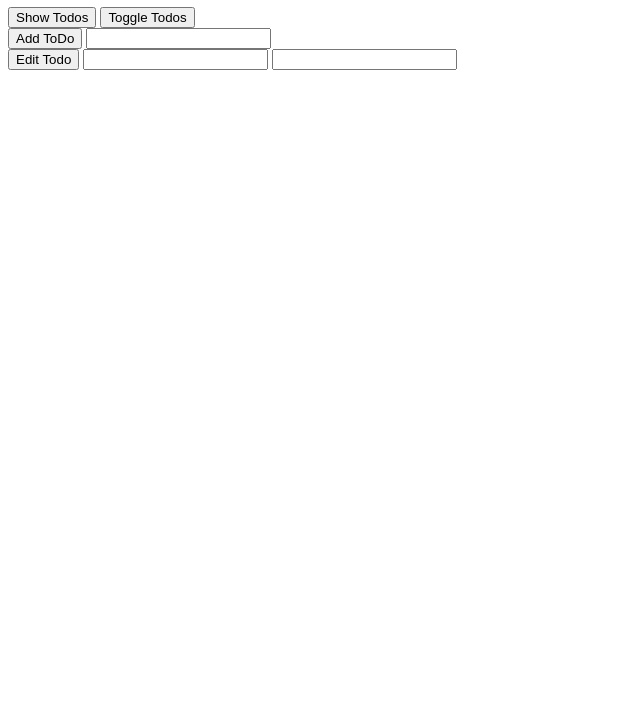
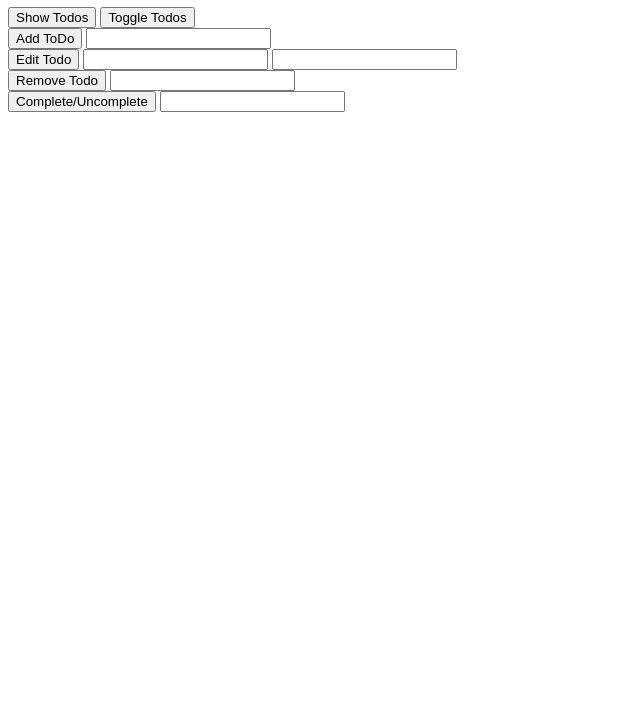
Before and after one commit to rafalwawrzyk/todosVanilla, a plain HTML site: page index.html in a window 1280 px wide. Shown: the part 73-800 px from the top of the page, without its empty margins (0-640 px from the left). Drawn offline with Linux system fonts and the light colour scheme.

Commit message:
continue with app logic

```diff
--- a/index.html
+++ b/index.html
@@ -21,6 +21,14 @@
         <input type="number" class="todoPosition">
         <input type="text" class="todoText">
     </div>
+    <div>
+        <button onclick="handlers.removeTodo()">Remove Todo</button>
+        <input type="number" class="removePosition">
+    </div>
+    <div>
+        <button onclick="handlers.toggleCompleted()">Complete/Uncomplete</button>
+        <input type="number" class="togglePosition">
+    </div>
 
 
     <script src="script.js"></script>
--- a/script.js
+++ b/script.js
@@ -81,10 +81,19 @@ let handlers = {
     editTodo:function(){
         let todoPosition = document.querySelector(".todoPosition");
         let todotext = document.querySelector(".todoText");
-        todoList.changeTodo(todoPosition.value,todotext.value)
+        todoList.changeTodo(todoPosition.valueAsNumber,todotext.value)
         todoPosition.value = "";
         todotext.value = ""
 
+    },
+    removeTodo:function(){
+        let removePosition = document.querySelector(".removePosition");
+        todoList.removeTodo(removePosition.valueAsNumber);
+        removePosition.value = ""
+    },
+    toggleCompleted:function(){
+        let togglePosition = document.querySelector(".togglePosition");
+        todoList.toggleCompleted(togglePosition.valueAsNumber)
     }
 }
 
```
